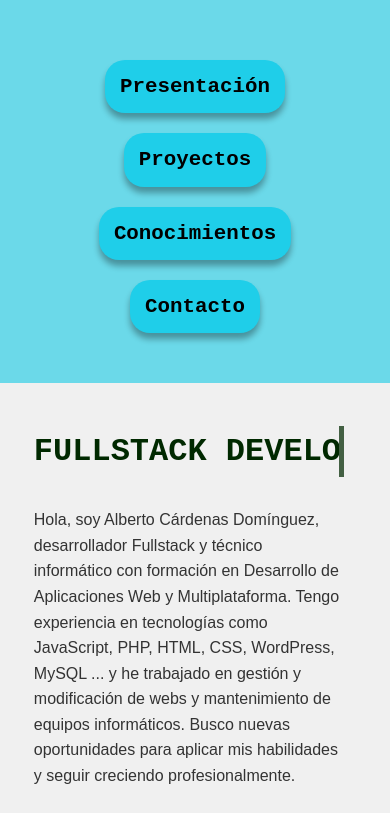
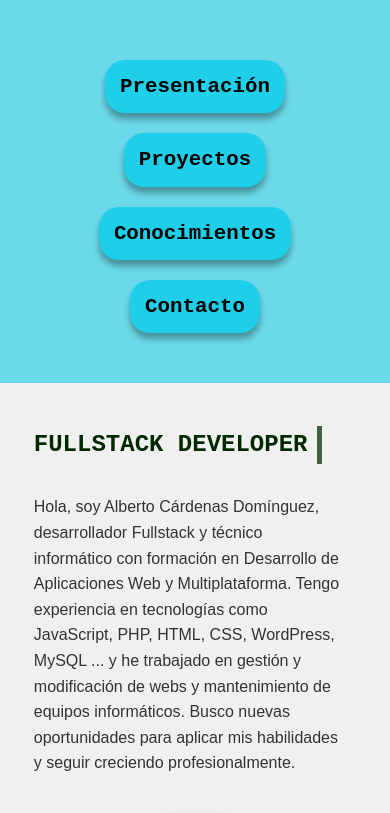
Before and after one commit to acardom/Portfolio, a plain HTML site: page index.html in a window 390 px wide. Shown: the top 813 px of the page. Drawn offline with nearby package versions, Linux system fonts and the light colour scheme.

Commit message:
cambios cabeceera

```diff
--- a/css/styles.css
+++ b/css/styles.css
@@ -472,7 +472,11 @@ footer {
 .footer-container i {
   margin-right: 8px;
 }
-
+@media (max-width: 1024px) {
+  #presentacion h2 {
+  font-size: 1.5rem;
+}
+}
 @media (max-width: 768px) {
   #presentacion {
     text-align: center;
@@ -502,6 +506,7 @@ footer {
     border-color: transparent;
   }
 }
+
 @media (max-width: 768px) {
   .footer-container > div:not(:last-child) {
     border-right: none;
@@ -526,9 +531,6 @@ footer {
     object-fit: cover; /* Recorta la imagen para que cubra el área */
     object-position: top; /* Alinea la imagen desde la parte superior */
     margin-top: 130px;
-  }
-  .presentacion_cabecera {
-    font-size: 0.5em;
   }
   #conocimientos {
     padding-bottom: 0px;
```
